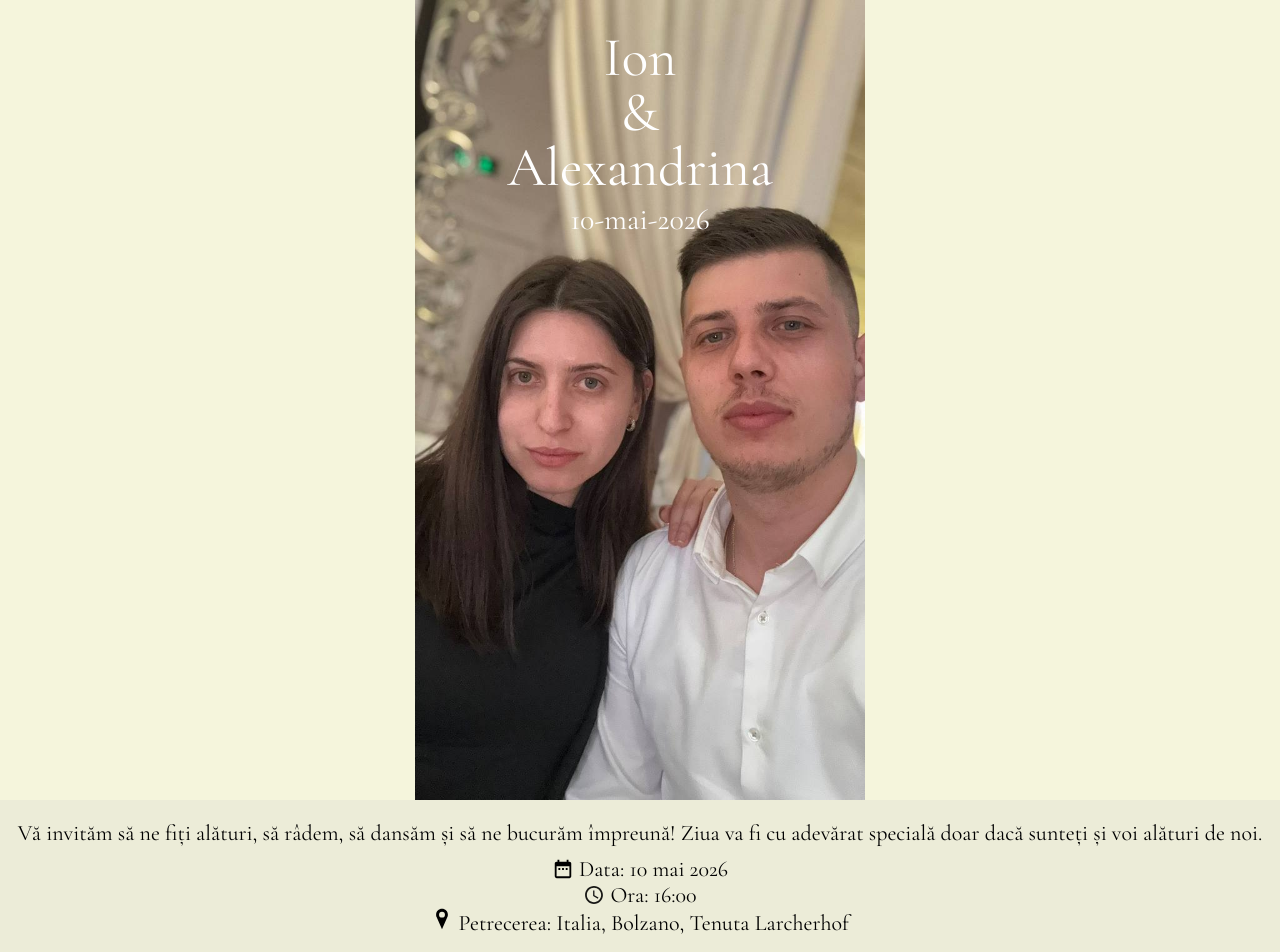
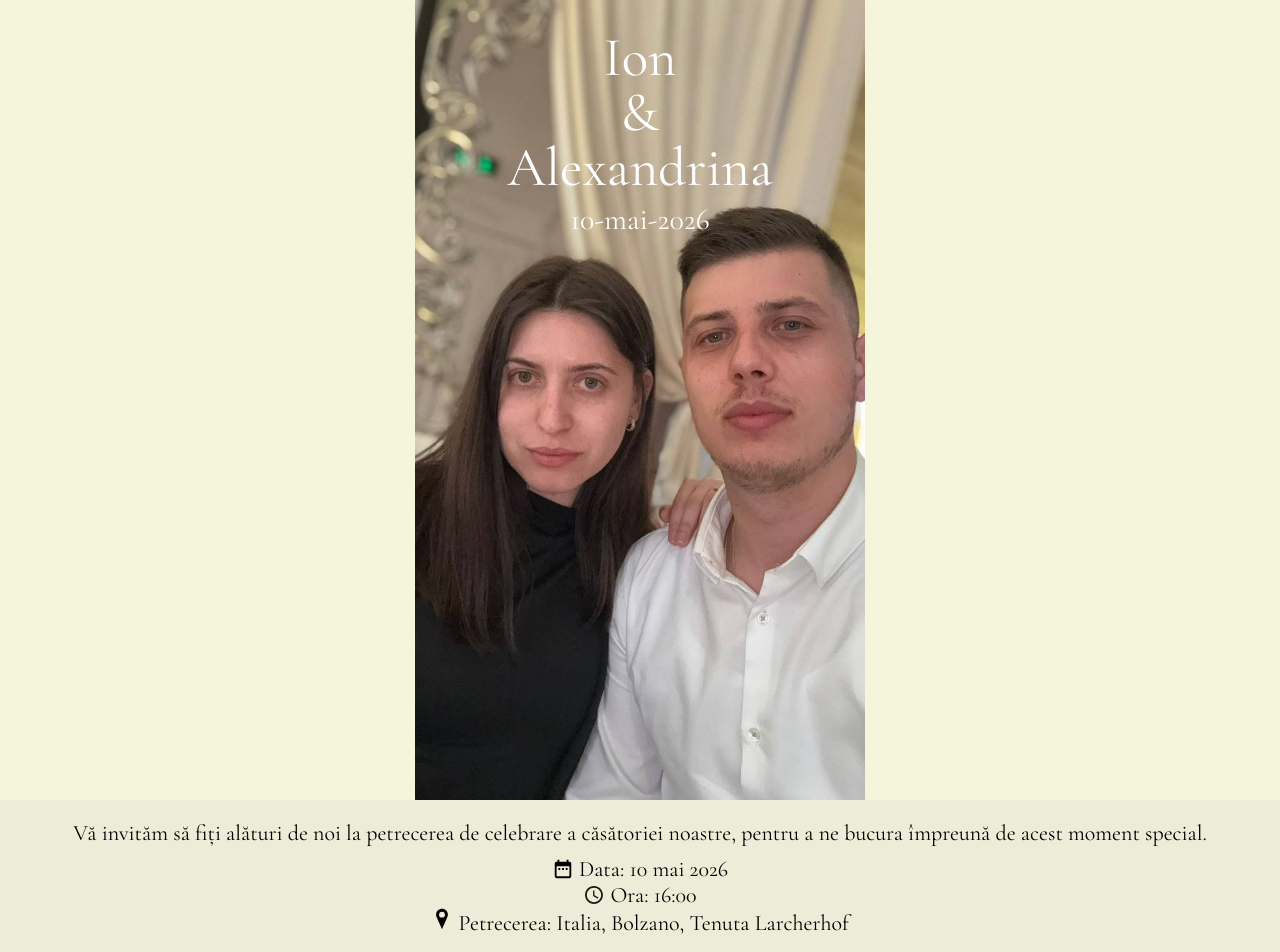
Before and after one commit to AlexandrinaS/Alexandrina_Ion, a React (Create React App) app: page / in a window 1280 px wide. Shown: the top 952 px of the page. Built offline with nearby package versions, Linux system fonts and the light colour scheme; grey boxes are pictures that could not be loaded.

Commit message:
some changes

```diff
--- a/src/components/Location.jsx
+++ b/src/components/Location.jsx
@@ -8,8 +8,8 @@ const Location = () => {
     return (
         <div style={{ display: 'flex', flexDirection: 'column', gap: '10px', backgroundColor: "rgb(236, 236, 216)", paddingTop: "20px" }}>
             <span style={{ fontFamily: 'Cormorant Garamond', fontSize: '22px', paddingLeft: '5px', paddingRight: '5px' }}>
-                Vă invităm să ne fiți alături, să râdem, să dansăm și să ne bucurăm împreună! Ziua va fi cu adevărat specială doar dacă sunteți și voi alături de noi.               </span>
-
+Vă invităm să fiți alături de noi la petrecerea de celebrare a căsătoriei noastre, pentru a ne bucura împreună de acest moment special.
+</span>
             <div style={{ fontFamily: 'Cormorant Garamond', fontSize: '22px', display: 'flex', flexDirection: 'column', fontWeight: 500 }}>
                 <div style={{ display: 'flex', justifyContent: 'center', alignItems: 'center', gap: '5px' }}> <MdDateRange /> <span>Data: 10 mai 2026 </span> </div>
                 <div style={{ display: 'flex', justifyContent: 'center', alignItems: 'center', gap: '5px' }}> <IoMdTime /> <span>Ora: 16:00</span> </div>
```
